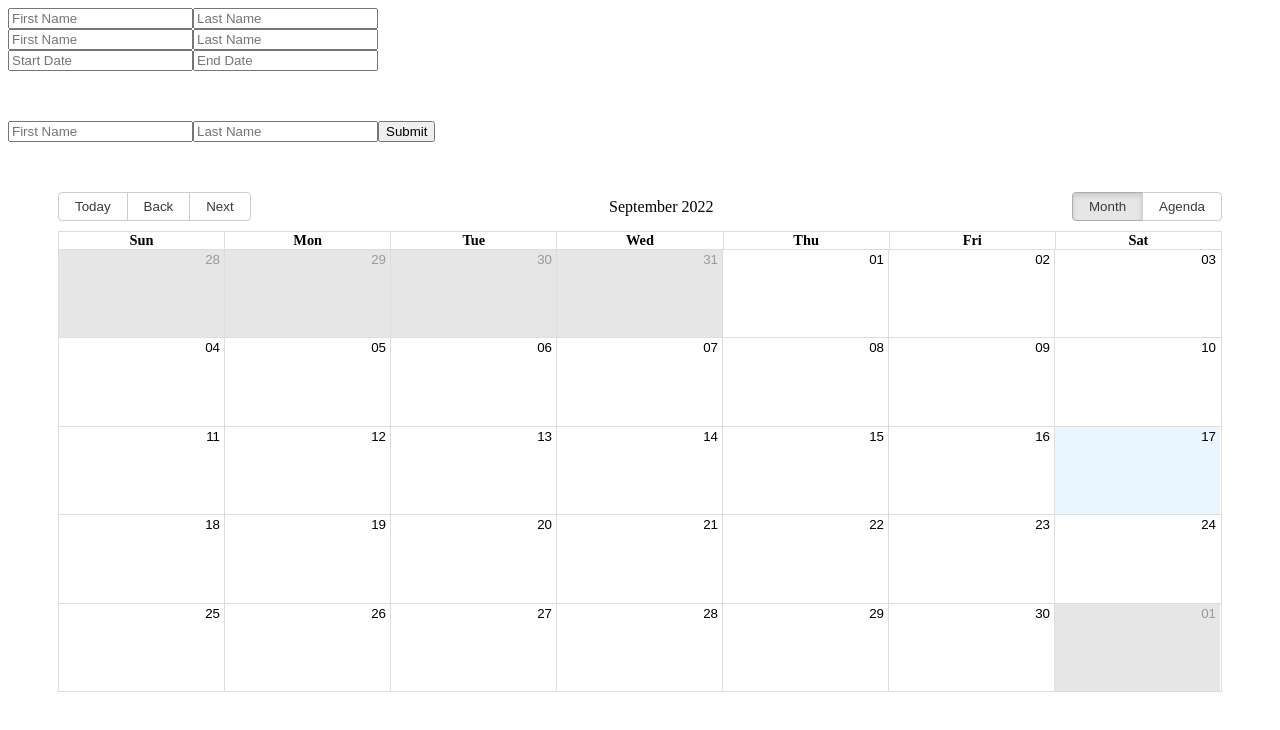
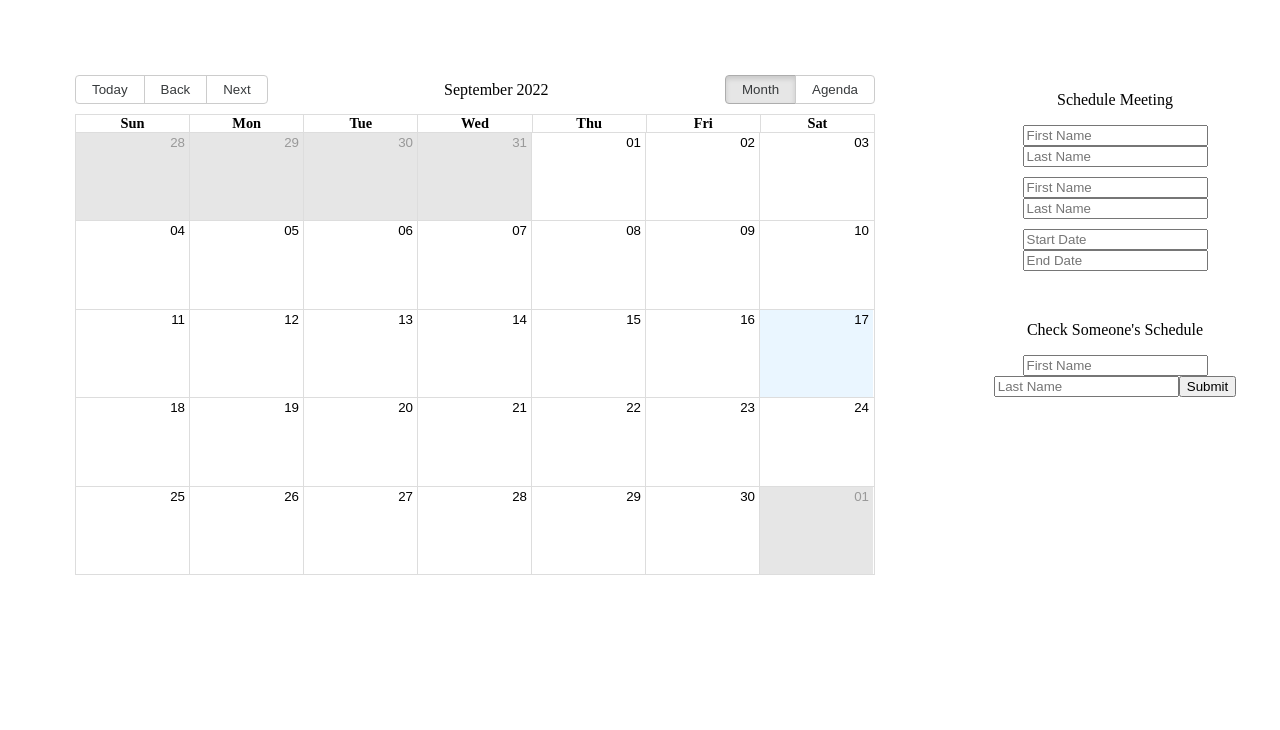
Before and after one commit to simontbui/event-scheduler, a React (Create React App) app in the folder client/: page / in a window 1280 px wide. Shown: the top 730 px of the page. Built offline with nearby package versions, Linux system fonts and the light colour scheme.

Commit message:
basic style formatting

```diff
--- a/client/src/components/AddEvent.tsx
+++ b/client/src/components/AddEvent.tsx
@@ -6,7 +6,8 @@ import "react-datepicker/dist/react-datepicker.css"
 function AddEvent() {
     return (
         <>
-        <div>
+        <p>Schedule Meeting</p>
+        <div className="add-first-person">
             <input
                 type='text' placeholder="First Name"
                 id="firstName1"
@@ -16,7 +17,7 @@ function AddEvent() {
                 id="lastName1"
             />
         </div>
-        <div>
+        <div className="add-second-person">
             <input
                 type='text' placeholder="First Name"
                 id="firstName1"
--- a/client/src/components/App.tsx
+++ b/client/src/components/App.tsx
@@ -3,7 +3,6 @@ import AddEvent from './AddEvent'
 import GetEvent from './GetEvent'
 import CalendarUI from './CalendarUI'
 import { getEvent } from '../API'
-import { Calendar } from '@fullcalendar/core';
 
 const App: React.FC = () => {
   const [events, setEvents] = useState<IEventCalendar[]>([])
@@ -38,7 +37,14 @@ const App: React.FC = () => {
   }
 
   return (
-      <div>
+      <div className="parent-container">
+        <div className="calendar-div">
+          <CalendarUI
+            events={events}
+            fullName={fullName}
+          />
+        </div>
+        <div className="add-get-forms">
           <AddEvent/>
           <GetEvent
             handleGetNameChange={handleGetNameChange}
@@ -46,10 +52,7 @@ const App: React.FC = () => {
             events={events}
             fullName={fullName}
           />
-          <CalendarUI
-            events={events}
-            fullName={fullName}
-          />
+        </div>
       </div>
   );
 }
--- a/client/src/components/CalendarUI.tsx
+++ b/client/src/components/CalendarUI.tsx
@@ -25,20 +25,20 @@ const CalendarUI: React.FC<Props> = ({ events, fullName }) => {
     });
 
     return (
-        <div>
+        <>
             {events.length > 0 &&
-                <h1 style={{ textAlign: "center"}}>{`${fullName}'s Calendar`}</h1>
+                <h3 style={{ textAlign: "center"}}>{`${fullName}'s Calendar`}</h3>
 
             }
             <Calendar
                 localizer={localizer}
                 startAccessor="start"
                 endAccessor="end"
-                style={{ height: 500, margin: "50px" }}
+                style={{ height: 500, width: 800, margin: "75px" }}
                 events={events}
                 views={["month", "agenda"]}
             />
-        </div>
+        </>
     )
 
 }
--- a/client/src/components/GetEvent.tsx
+++ b/client/src/components/GetEvent.tsx
@@ -10,6 +10,7 @@ type Props = {
 const GetEvent: React.FC<Props> = ({ handleGetNameChange, handleSubmit, events, fullName }) => {
     return (
         <div style={{marginTop: "50px"}}>
+            <p>Check Someone's Schedule</p>
             <form onSubmit={(e) => handleSubmit(e)}>
                 <input
                     id="firstName"
--- /dev/null
+++ b/client/src/index.css
@@ -0,0 +1,26 @@
+body {
+    margin-top: 0;
+    margin-left: 0;
+    margin-right: 0;
+    margin-bottom: 0;
+    -webkit-background-size: cover;
+    -moz-background-size: cover;
+    -o-background-size: cover;
+}
+
+.parent-container {
+    display: flex;
+    flex-direction: row;
+}
+
+.add-get-forms {
+    margin-top: 75px;
+    text-align: center;
+}
+
+.add-first-person, .add-second-person {
+    margin-bottom: 10px;
+}
+
+.calendar-div {
+}
--- a/client/src/index.tsx
+++ b/client/src/index.tsx
@@ -1,6 +1,7 @@
 import React from 'react';
 import ReactDOM from 'react-dom/client';
 import App from './components/App';
+import './index.css'
 
 const root = ReactDOM.createRoot(
   document.getElementById('root') as HTMLElement
```
